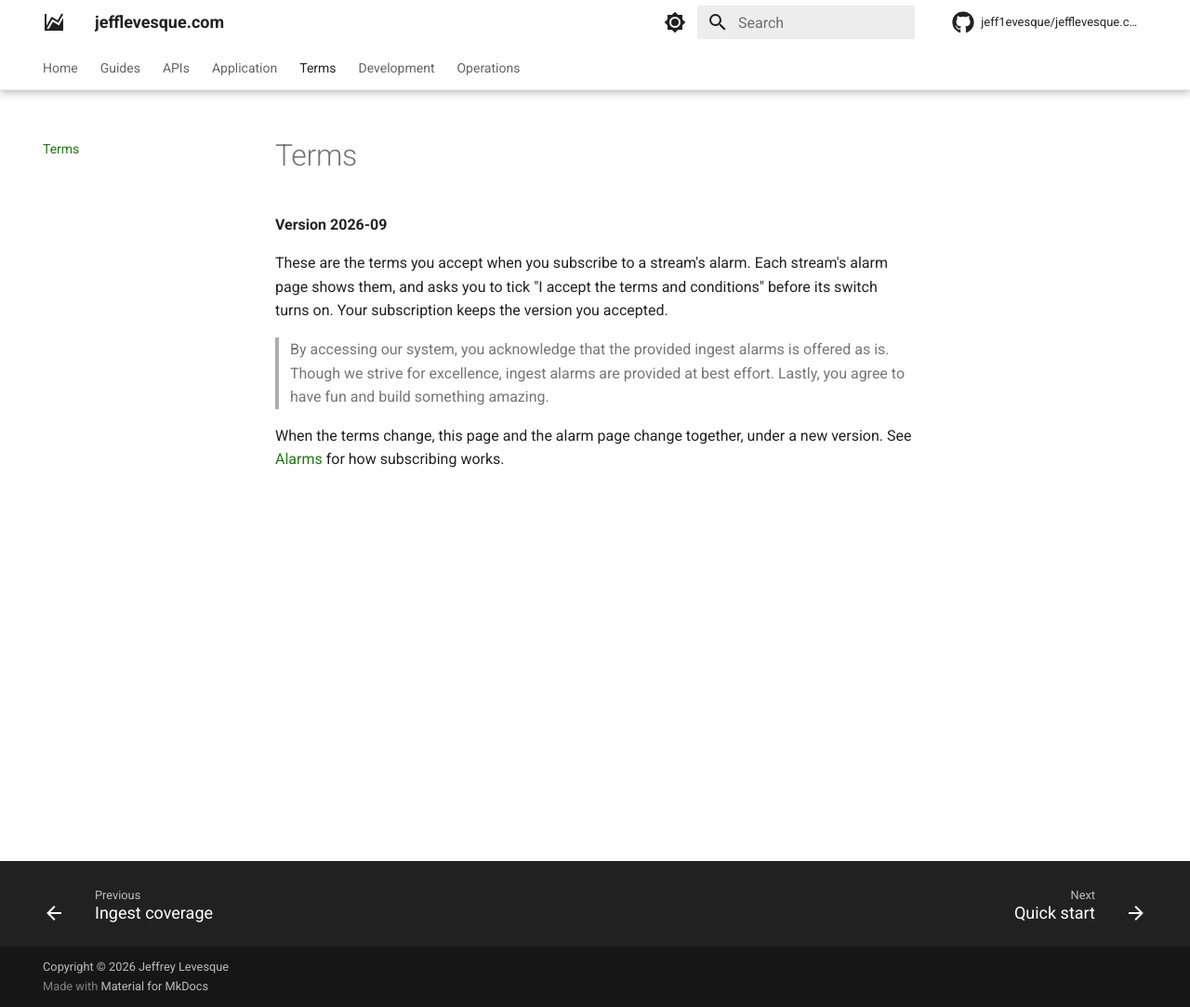
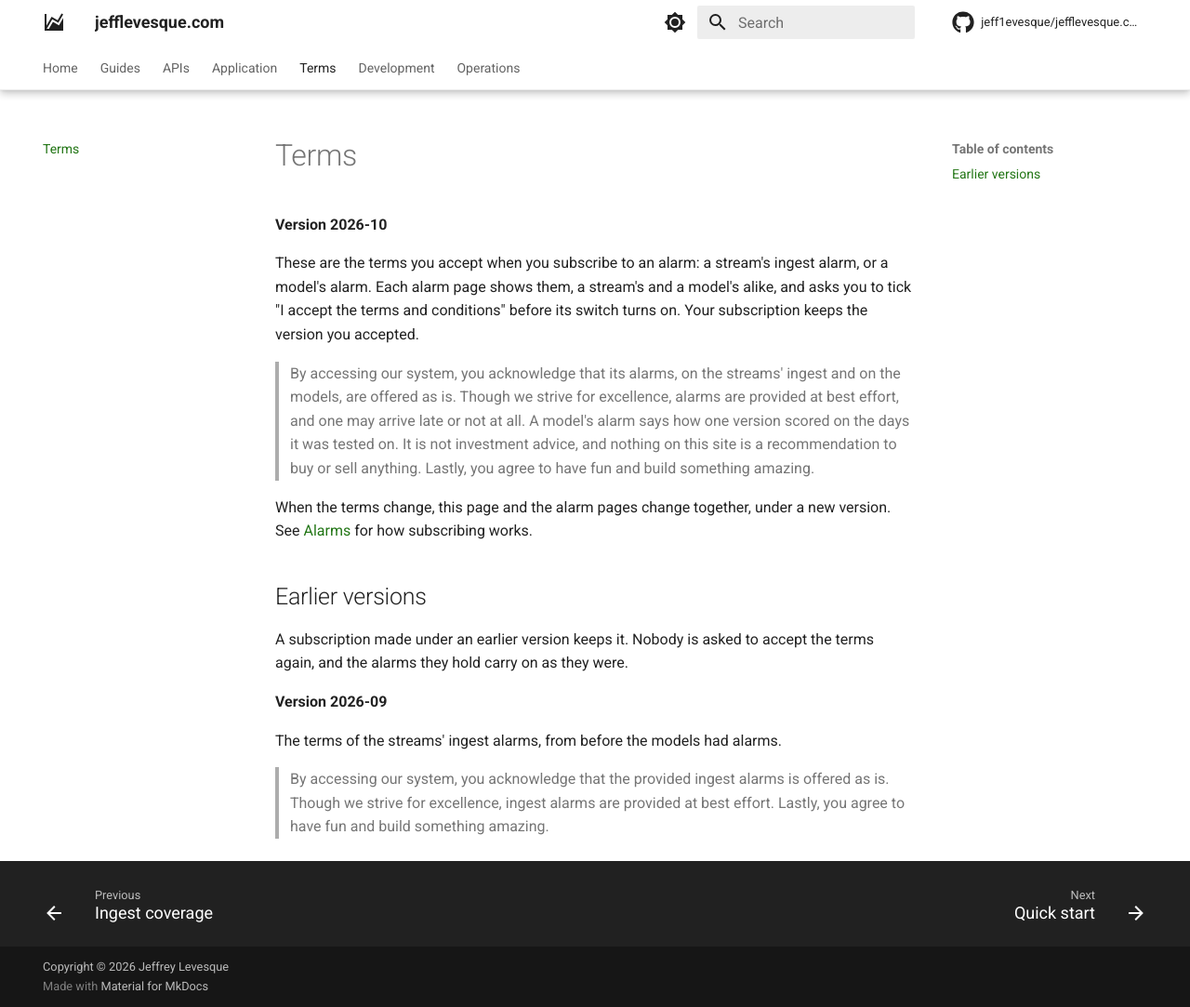
Before and after one commit to jeff1evesque/jefflevesque.com, an MkDocs documentation site: the page built from documentation/terms.md, in a window 1280 px wide and 1083 px high. Shown: the whole window at 93% size. Built offline with MkDocs 1.6.1 and Material for MkDocs 9.7.7, drawn with Linux system fonts in a browser that asks for light colours; comment, search, counter and statistics services are not loaded.

Commit message:
#255: terms.md, version 2026-10 naming both alarms, and 2026-09 under earlier ones

```diff
--- a/documentation/terms.md
+++ b/documentation/terms.md
@@ -1,14 +1,31 @@
 # Terms
+
+**Version 2026-10**
+
+These are the terms you accept when you subscribe to an alarm: a stream's ingest alarm,
+or a model's alarm. Each alarm page shows them, a stream's and a model's alike, and asks
+you to tick "I accept the terms and conditions" before its switch turns on. Your
+subscription keeps the version you accepted.
+
+> By accessing our system, you acknowledge that its alarms, on the streams' ingest and
+> on the models, are offered as is. Though we strive for excellence, alarms are provided
+> at best effort, and one may arrive late or not at all. A model's alarm says how one
+> version scored on the days it was tested on. It is not investment advice, and nothing
+> on this site is a recommendation to buy or sell anything. Lastly, you agree to have
+> fun and build something amazing.
+
+When the terms change, this page and the alarm pages change together, under a new
+version. See [Alarms](guide/alarms.md) for how subscribing works.
+
+## Earlier versions
+
+A subscription made under an earlier version keeps it. Nobody is asked to accept the
+terms again, and the alarms they hold carry on as they were.
 
 **Version 2026-09**
 
-These are the terms you accept when you subscribe to a stream's alarm. Each stream's
-alarm page shows them, and asks you to tick "I accept the terms and conditions" before
-its switch turns on. Your subscription keeps the version you accepted.
+The terms of the streams' ingest alarms, from before the models had alarms.
 
 > By accessing our system, you acknowledge that the provided ingest alarms is offered
 > as is. Though we strive for excellence, ingest alarms are provided at best effort.
 > Lastly, you agree to have fun and build something amazing.
-
-When the terms change, this page and the alarm page change together, under a new
-version. See [Alarms](guide/alarms.md) for how subscribing works.
```
